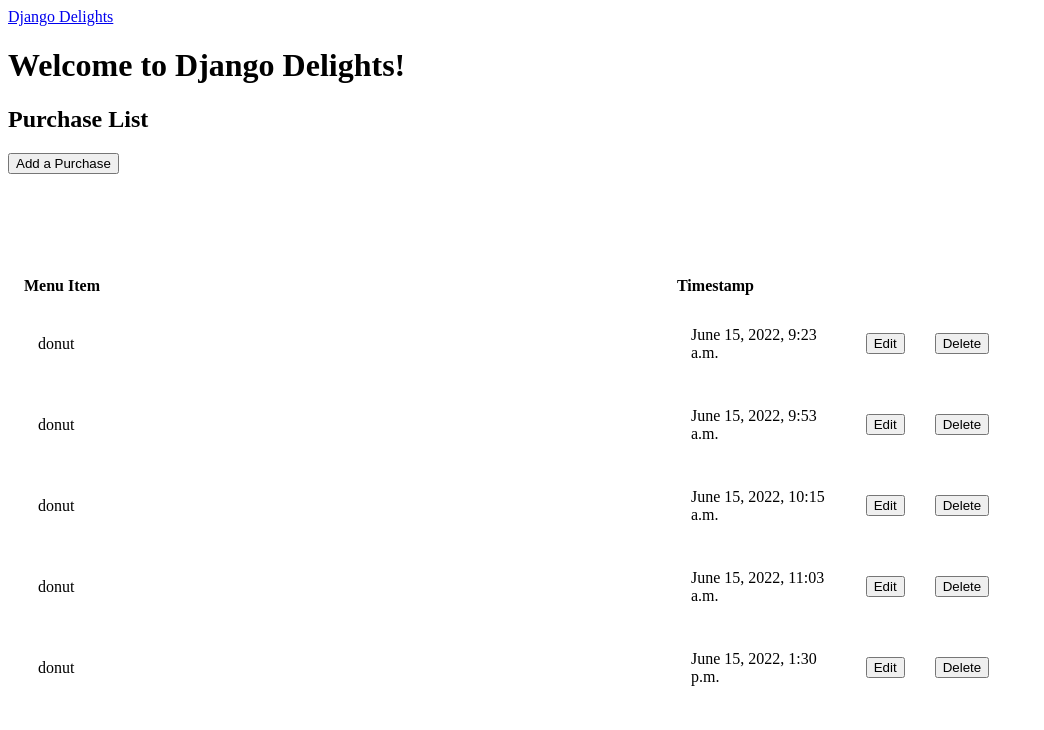
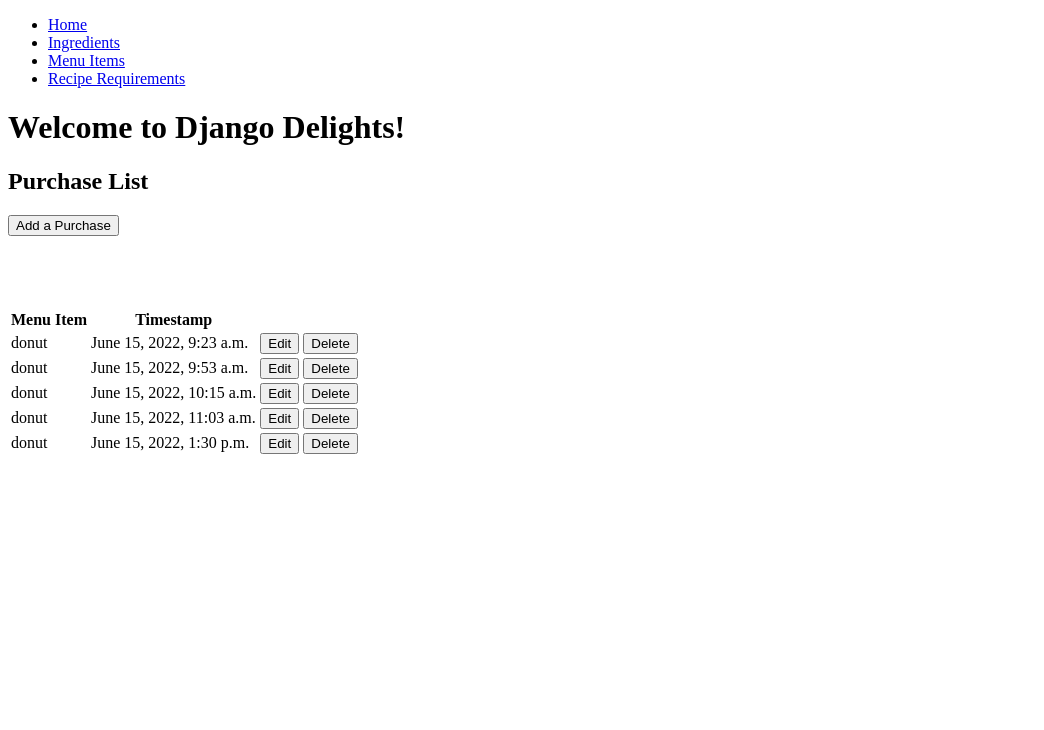
Before and after one commit to CheckOutJacksCode/DjangoDelights, a Django app: page /purchase/list in a window 1280 px wide. Shown: the top 730 px of the page, without its empty margins (0-1044 px from the left). Run offline with Django 4.2, Linux system fonts and the light colour scheme; data comes from the database, SQL or seed files in the repository; both versions use the stored data as it was after the commit.

Commit message:
got something here

```diff
--- a/inventory/static/inventory/style.css
+++ b/inventory/static/inventory/style.css
@@ -2,14 +2,14 @@ p {
     color: red;
 }
 td {
-    padding: 15px;
+    padding: 1px;
     text-align: left;
     border-collapse: separate;
     border-spacing: 0 15px;
     width: 80%;
 }
 table {
-    padding: 15px;
+    padding: 1px;
     text-align: left;
     border-collapse: separate;
     border-spacing: 0 15px;
--- a/inventory/templates/inventory/base.html
+++ b/inventory/templates/inventory/base.html
@@ -6,7 +6,14 @@
 </head>
 
 <body>
-  <a href="{% url 'home' %}">Django Delights</a>
+  {% block sidebar %}
+        <ul class="sidebar-nav">
+          <li><a href="{% url 'home' %}">Home</a></li>
+          <li><a href="{% url 'ingredientlist' %}">Ingredients</a></li>
+          <li><a href="{% url 'menuitemlist' %}">Menu Items</a></li>
+          <li><a href="{% url 'reciperequirementlist' %}">Recipe Requirements</a></li>
+        </ul>
+     {% endblock %}
   <h1>Welcome to Django Delights! {{ name }}</h1>
   {% block content %}
   {% endblock %}
--- a/inventory/templates/inventory/menuitem_list.html
+++ b/inventory/templates/inventory/menuitem_list.html
@@ -11,11 +11,6 @@
   <tr>
   {% for menuitem in menuitem_list %}
   </tr>
-  <style>
-      td {
-        padding: 10px;
-      }
-  </style>
   <tr>
       <td>{{ menuitem.title }}</td>
       <td>{{ menuitem.price }}</td>
--- a/inventory/templates/inventory/purchase_list.html
+++ b/inventory/templates/inventory/purchase_list.html
@@ -1,7 +1,6 @@
 {% extends './base.html' %}
 {% block content %}
 {% load static %}
-<link rel="stylesheet" href="{% static 'inventory/style.css' %}">
 <h2>Purchase List</h2>
 <a href="{% url 'purchasecreate' %}"><button class="btn">Add a Purchase</button></a>
 <table id="purchases">
@@ -11,10 +10,10 @@
   </tr>
   {% for purchase in purchase_list %}
     <tr>
-      <td style="padding:15px">{{ purchase.menu_item }}</td>
-      <td style="padding:15px">{{ purchase.timestamp }}</td>
-      <td style="padding:15px"><a href="{% url 'purchaseupdate' purchase.id %}"><button>Edit</button></a></td>
-      <td style="padding:15px"><a href="{% url 'purchasedelete' purchase.id %}"><button>Delete</button></a></td>
+      <td>{{ purchase.menu_item }}</td>
+      <td>{{ purchase.timestamp }}</td>
+      <td><a href="{% url 'purchaseupdate' purchase.id %}"><button>Edit</button></a></td>
+      <td><a href="{% url 'purchasedelete' purchase.id %}"><button>Delete</button></a></td>
     <br>
     </tr>
     {% endfor %}
```
Also changed, not shown: inventory/templates/inventory/home.html (+15 -6 lines), inventory/templates/inventory/ingredient_list.html (+0 -7 lines), db.sqlite3.
